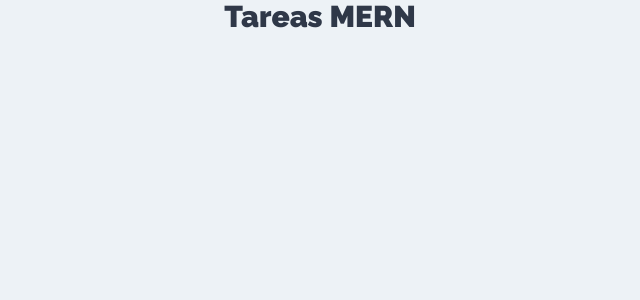
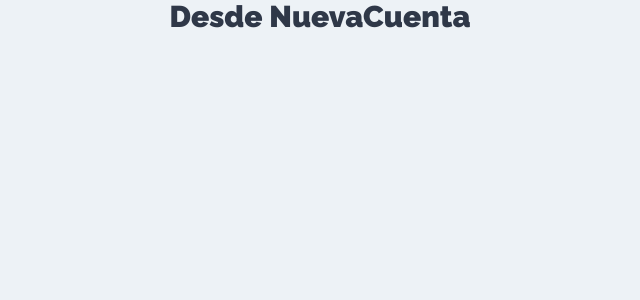
Before and after one commit to AJ-Romera/app-tareas-mern, a React (Create React App) app: page /nueva-cuenta in a window 1280 px wide. Shown: the top 300 px of the page, without its empty margins (320-960 px from the left). Built offline with nearby package versions, Linux system fonts and the light colour scheme.

Commit message:
CHNG: Crea los Componentes Básicos y el Routing

```diff
--- a/src/App.js
+++ b/src/App.js
@@ -1,7 +1,19 @@
 import React from 'react';
+import { BrowserRouter as Router, Switch, Route } from 'react-router-dom';
+import Login from './components/auth/Login';
+import NuevaCuenta from './components/auth/NuevaCuenta';
+import Proyectos from './components/proyectos/Proyectos';
 
 function App() {
-    return <h1>Tareas MERN</h1>;
+    return (
+        <Router>
+            <Switch>
+                <Route exact path='/' component={Login} />
+                <Route exact path='/nueva-cuenta' component={NuevaCuenta} />
+                <Route exact path='/proyectos' component={Proyectos} />
+            </Switch>
+        </Router>
+    );
 }
 
 export default App;
--- /dev/null
+++ b/src/components/auth/Login.js
@@ -0,0 +1,7 @@
+import React from 'react';
+
+function Login() {
+    return <h1>Desde Login</h1>;
+}
+
+export default Login;
--- /dev/null
+++ b/src/components/auth/NuevaCuenta.js
@@ -0,0 +1,7 @@
+import React from 'react';
+
+function NuevaCuenta() {
+    return <h1>Desde NuevaCuenta</h1>;
+}
+
+export default NuevaCuenta;
--- /dev/null
+++ b/src/components/proyectos/Proyectos.js
@@ -0,0 +1,7 @@
+import React from 'react';
+
+function Proyectos() {
+    return <h1>Desde Proyectos</h1>;
+}
+
+export default Proyectos;
```
